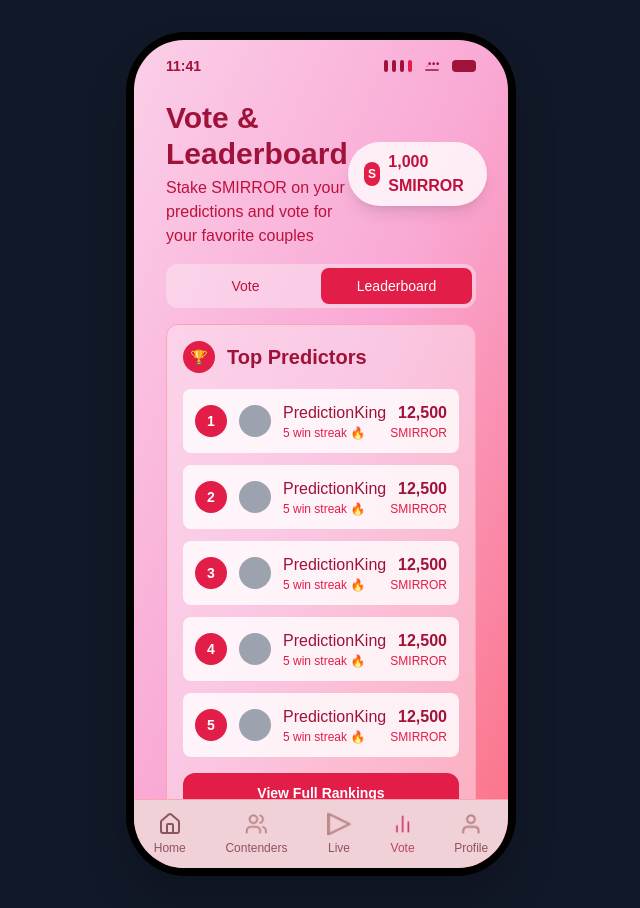
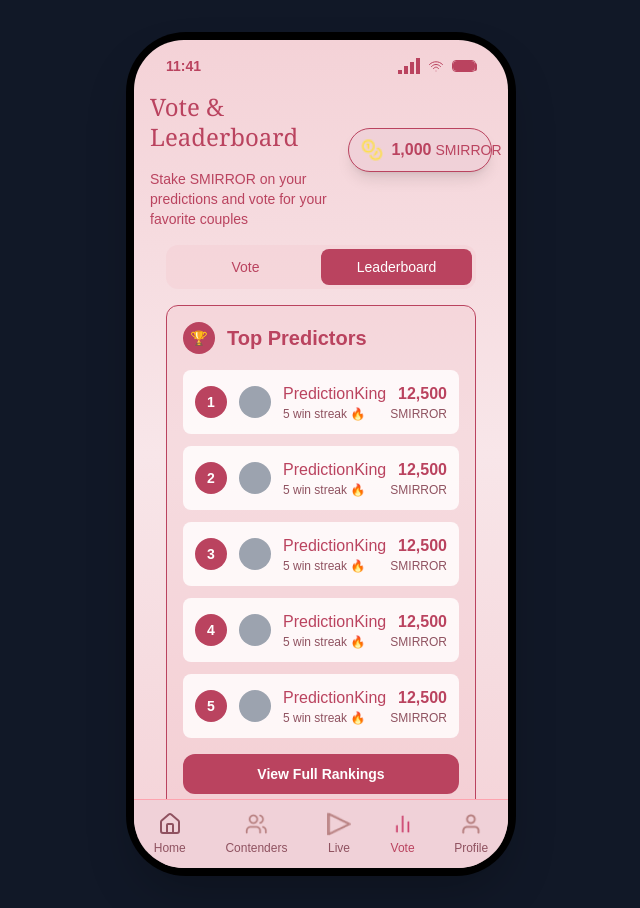
Before and after one commit to Mubashir-ali-baig/love-simulated, a Next.js app: page /vote in a window 1280 px wide. Both pictures are taken after a click on the button "Leaderboard". Shown: the whole page, without its empty margins (319-959 px from the left). Built offline with nearby package versions, Linux system fonts and the light colour scheme.

Commit message:
wip: voting screen

```diff
--- a/app/vote/page.tsx
+++ b/app/vote/page.tsx
@@ -1,12 +1,13 @@
-"use client"
+"use client";
 
-import { useState } from "react"
-import { Clock } from "lucide-react"
-import { Button } from "@/components/ui/button"
-import BottomNavigation from "@/components/bottom-navigation"
+import { useState } from "react";
+import { Clock } from "lucide-react";
+import { Button } from "@/components/ui/button";
+import BottomNavigation from "@/components/bottom-navigation";
+import StatusBar from "@/components/status-bar";
 
 export default function VotePage() {
-  const [activeTab, setActiveTab] = useState("Vote")
+  const [activeTab, setActiveTab] = useState("Vote");
 
   const topPredictors = [
     { rank: 1, name: "PredictionKing", streak: 5, points: 12500 },
@@ -14,7 +15,7 @@ export default function VotePage() {
     { rank: 3, name: "PredictionKing", streak: 5, points: 12500 },
     { rank: 4, name: "PredictionKing", streak: 5, points: 12500 },
     { rank: 5, name: "PredictionKing", streak: 5, points: 12500 },
-  ]
+  ];
 
   return (
     <div className="min-h-screen bg-gray-900 flex items-center justify-center p-8">
@@ -23,55 +24,64 @@ export default function VotePage() {
         {/* Phone Outer Frame */}
         <div className="w-[390px] h-[844px] bg-black rounded-[60px] p-2 shadow-2xl">
           {/* Phone Inner Frame */}
-          <div className="w-full h-full bg-gradient-to-br from-pink-200 via-pink-300 to-rose-400 rounded-[50px] overflow-hidden relative flex flex-col">
+          <div className="w-full h-full bg-gradient-to-b from-[#F4D2D7] via-[#F8E6E9] to-[#F4D2D7] rounded-[50px] overflow-hidden relative flex flex-col">
             {/* Status Bar */}
-            <div className="flex items-center justify-between px-8 pt-4 pb-2 text-sm font-semibold text-rose-800">
-              <span>11:41</span>
-              <div className="flex items-center gap-1">
-                <div className="flex gap-1">
-                  <div className="w-1 h-3 bg-rose-800 rounded-full"></div>
-                  <div className="w-1 h-3 bg-rose-800 rounded-full"></div>
-                  <div className="w-1 h-3 bg-rose-800 rounded-full"></div>
-                  <div className="w-1 h-3 bg-rose-600 rounded-full"></div>
-                </div>
-                <svg className="w-6 h-4 ml-1" viewBox="0 0 24 24" fill="none">
-                  <path
-                    d="M2 17h20v2H2zm1.15-4.05L4 11.47l.85 1.48L5.5 12l-.35-.95zM6.5 8.5c0-1.1.9-2 2-2s2 .9 2 2-.9 2-2 2-2-.9-2-2zm6 0c0-1.1.9-2 2-2s2 .9 2 2-.9 2-2 2-2-.9-2-2zm6 0c0-1.1.9-2 2-2s2 .9 2 2-.9 2-2 2-2-.9-2-2z"
-                    fill="currentColor"
-                  />
-                </svg>
-                <div className="w-6 h-3 bg-rose-800 rounded ml-1"></div>
-              </div>
-            </div>
+            <StatusBar />
 
             {/* Header */}
-            <div className="flex items-center justify-between px-8 py-4">
+            <div className="flex items-center justify-between px-4 py-2">
               <div>
-                <h1 className="text-3xl font-bold text-rose-800">Vote &</h1>
-                <h2 className="text-3xl font-bold text-rose-800">Leaderboard</h2>
-                <p className="text-rose-700 mt-1">
+                <div style={{ width: "181px", height: "73px" }}>
+                  <h1
+                    className="text-2xl font-normal text-[#BA435F] leading-tight"
+                    style={{ fontFamily: "Georgia, serif" }}
+                  >
+                    Vote &
+                  </h1>
+                  <h2
+                    className="text-2xl font-normal text-[#BA435F] leading-tight mb-0"
+                    style={{ fontFamily: "Georgia, serif" }}
+                  >
+                    Leaderboard
+                  </h2>
+                </div>
+                <p className="text-[#BA435F] text-sm mt-1 mb-2">
                   {activeTab === "Vote"
                     ? "Stake SMIRROR on your predictions and vote for your favorite couples"
                     : "Stake SMIRROR on your predictions and vote for your favorite couples"}
                 </p>
               </div>
-              <div className="flex items-center bg-white/80 rounded-full px-4 py-2 shadow-lg">
-                <div className="w-6 h-6 bg-rose-600 rounded-full flex items-center justify-center mr-2">
-                  <span className="text-white text-xs font-bold">S</span>
-                </div>
-                <span className="text-rose-700 font-semibold">1,000 SMIRROR</span>
+              <div
+                className="flex items-center rounded-full px-3 shadow-lg border border-[#BA435F] mx-0 py-2 mt-[-30px]"
+                style={{
+                  width: "168.57px",
+                  height: "44px",
+                  backgroundColor: "#F0D1D8",
+                }}
+              >
+                <img
+                  src="/SMIRROR_yellow.png"
+                  alt="SMIRROR Token"
+                  className="w-6 h-6 mr-2"
+                />
+                <span className="text-[#BA435F] whitespace-nowrap">
+                  <span className="font-semibold text-base">1,000</span>
+                  <span className="font-normal text-sm ml-1">SMIRROR</span>
+                </span>
               </div>
             </div>
 
             {/* Tab Navigation */}
             <div className="px-8 mb-4">
-              <div className="flex bg-pink-100/50 rounded-xl p-1">
+              <div className="flex bg-[#F0C4C9]/30 rounded-xl p-1">
                 {["Vote", "Leaderboard"].map((tab) => (
                   <button
                     key={tab}
                     onClick={() => setActiveTab(tab)}
                     className={`flex-1 py-2 px-4 rounded-lg text-sm font-medium transition-colors ${
-                      activeTab === tab ? "bg-rose-600 text-white" : "text-rose-700 hover:text-rose-800"
+                      activeTab === tab
+                        ? "bg-[#BA435F] text-white"
+                        : "text-[#BA435F] hover:text-[#8F5260]"
                     }`}
                   >
                     {tab}
@@ -81,20 +91,30 @@ export default function VotePage() {
             </div>
 
             {/* Main Content - Scrollable */}
-            <div className="flex-1 overflow-y-auto px-8" style={{ height: "calc(100% - 200px)" }}>
+            <div
+              className="flex-1 overflow-y-auto px-8"
+              style={{
+                height: "calc(100% - 200px)",
+                scrollbarWidth: "none",
+                msOverflowStyle: "none",
+                WebkitScrollbar: { display: "none" },
+              }}
+            >
               {activeTab === "Vote" && (
                 <div className="space-y-6 pb-20">
                   {/* Current Voting */}
                   <div>
                     <div className="flex items-center justify-between mb-4">
-                      <h3 className="text-rose-800 font-bold text-xl">Current Voting</h3>
-                      <div className="flex items-center text-rose-600">
+                      <h3 className="text-[#BA435F] font-bold text-xl">
+                        Current Voting
+                      </h3>
+                      <div className="flex items-center text-[#8F5260]">
                         <Clock className="h-4 w-4 mr-1" />
                         <span className="text-sm">Ends in 5 hours</span>
                       </div>
                     </div>
 
-                    <div className="bg-white/80 rounded-xl overflow-hidden shadow-lg mb-4">
+                    <div className="bg-[#F0C4C9]/30 rounded-xl overflow-hidden shadow-lg mb-4 border border-[#BA435F]">
                       <div className="relative h-48">
                         <img
                           src="/placeholder.svg?height=192&width=350"
@@ -117,43 +137,62 @@ export default function VotePage() {
                                 className="w-full h-full object-cover"
                               />
                             </div>
-                            <span className="text-white font-bold text-lg drop-shadow-lg">Peter and Alisha</span>
+                            <span className="text-white font-bold text-lg drop-shadow-lg">
+                              Peter and Alisha
+                            </span>
                           </div>
                         </div>
                       </div>
 
                       <div className="p-4">
                         <div className="flex items-center justify-between mb-2">
-                          <span className="text-rose-700 text-sm">Current votes: 1,250</span>
-                          <span className="text-rose-700 text-sm font-medium">42%</span>
+                          <span className="text-[#BA435F] text-sm">
+                            Current votes: 1,250
+                          </span>
+                          <span className="text-[#BA435F] text-sm font-medium">
+                            42%
+                          </span>
                         </div>
-                        <div className="w-full bg-rose-200 rounded-full h-2 mb-4">
-                          <div className="bg-rose-600 h-2 rounded-full" style={{ width: "42%" }}></div>
+                        <div className="w-full bg-white/20 rounded-full h-2 mb-4">
+                          <div
+                            className="bg-[#BA435F] h-2 rounded-full"
+                            style={{ width: "42%" }}
+                          ></div>
                         </div>
 
                         <div className="flex justify-between mb-4">
                           <div>
-                            <p className="text-rose-700 text-sm font-medium">Current Date Spot</p>
-                            <p className="text-rose-800 font-bold">Beach Sunset</p>
+                            <p className="text-[#BA435F] text-sm font-medium">
+                              Current Date Spot
+                            </p>
+                            <p className="text-[#BA435F] font-bold">
+                              Beach Sunset
+                            </p>
                           </div>
                           <div>
-                            <p className="text-rose-700 text-sm font-medium">Upgrade To</p>
-                            <p className="text-rose-800 font-bold">Luxury Yacht Cruise</p>
+                            <p className="text-[#BA435F] text-sm font-medium">
+                              Upgrade To
+                            </p>
+                            <p className="text-[#BA435F] font-bold">
+                              Luxury Yacht Cruise
+                            </p>
                           </div>
                         </div>
 
-                        <Button className="w-full bg-rose-600 hover:bg-rose-700 text-white font-semibold py-3 rounded-xl">
+                        <Button className="w-full bg-[#BA435F] hover:bg-[#8F5260] text-white font-semibold py-3 rounded-xl">
                           Vote for 50 SMIRROR
                         </Button>
                       </div>
                     </div>
 
                     {/* Additional voting card */}
-                    <div className="bg-white/80 rounded-xl overflow-hidden shadow-lg">
-                      <div className="h-32 bg-gradient-to-br from-blue-200 to-blue-400"></div>
+                    <div className="bg-[#F0C4C9]/30 rounded-xl overflow-hidden shadow-lg border border-[#BA435F]">
+                      <div className="h-32 bg-gradient-to-br from-[#F4D2D7] to-[#F8E6E9]"></div>
                       <div className="p-4">
-                        <h4 className="text-rose-800 font-bold mb-2">Next Couple Vote</h4>
-                        <p className="text-rose-700 text-sm">Coming soon...</p>
+                        <h4 className="text-[#BA435F] font-bold mb-2">
+                          Next Couple Vote
+                        </h4>
+                        <p className="text-[#8F5260] text-sm">Coming soon...</p>
                       </div>
                     </div>
                   </div>
@@ -163,12 +202,14 @@ export default function VotePage() {
               {activeTab === "Leaderboard" && (
                 <div className="space-y-6 pb-20">
                   {/* Top Predictors */}
-                  <div className="bg-pink-100/50 rounded-xl p-4 border border-rose-300">
+                  <div className="bg-[#F0C4C9]/30 rounded-xl p-4 border border-[#BA435F]">
                     <div className="flex items-center mb-4">
-                      <div className="w-8 h-8 bg-rose-600 rounded-full flex items-center justify-center mr-3">
+                      <div className="w-8 h-8 bg-[#BA435F] rounded-full flex items-center justify-center mr-3">
                         <span className="text-white text-sm">🏆</span>
                       </div>
-                      <h3 className="text-rose-800 font-bold text-xl">Top Predictors</h3>
+                      <h3 className="text-[#BA435F] font-bold text-xl">
+                        Top Predictors
+                      </h3>
                     </div>
 
                     <div className="space-y-3">
@@ -178,24 +219,32 @@ export default function VotePage() {
                           className="flex items-center justify-between bg-white/80 rounded-lg p-3"
                         >
                           <div className="flex items-center">
-                            <div className="w-8 h-8 bg-rose-600 rounded-full flex items-center justify-center mr-3">
-                              <span className="text-white font-bold text-sm">{predictor.rank}</span>
+                            <div className="w-8 h-8 bg-[#BA435F] rounded-full flex items-center justify-center mr-3">
+                              <span className="text-white font-bold text-sm">
+                                {predictor.rank}
+                              </span>
                             </div>
                             <div className="w-8 h-8 bg-gray-400 rounded-full mr-3"></div>
                             <div>
-                              <p className="text-rose-800 font-medium">{predictor.name}</p>
-                              <p className="text-rose-600 text-xs">{predictor.streak} win streak 🔥</p>
+                              <p className="text-[#BA435F] font-medium">
+                                {predictor.name}
+                              </p>
+                              <p className="text-[#8F5260] text-xs">
+                                {predictor.streak} win streak 🔥
+                              </p>
                             </div>
                           </div>
                           <div className="text-right">
-                            <p className="text-rose-800 font-bold">{predictor.points.toLocaleString()}</p>
-                            <p className="text-rose-600 text-xs">SMIRROR</p>
+                            <p className="text-[#BA435F] font-bold">
+                              {predictor.points.toLocaleString()}
+                            </p>
+                            <p className="text-[#8F5260] text-xs">SMIRROR</p>
                           </div>
                         </div>
                       ))}
                     </div>
 
-                    <Button className="w-full bg-rose-600 hover:bg-rose-700 text-white font-semibold py-3 rounded-xl mt-4">
+                    <Button className="w-full bg-[#BA435F] hover:bg-[#8F5260] text-white font-semibold py-3 rounded-xl mt-4">
                       View Full Rankings
                     </Button>
                   </div>
@@ -212,5 +261,5 @@ export default function VotePage() {
         </div>
       </div>
     </div>
-  )
+  );
 }
--- /dev/null
+++ b/components/status-bar.tsx
@@ -0,0 +1,46 @@
+export default function StatusBar() {
+  return (
+    <div className="flex items-center justify-between px-8 pt-4 pb-2 text-sm font-semibold text-[#BA435F]">
+      <span>11:41</span>
+      <div className="flex items-center gap-1">
+        <div className="flex items-end gap-0.5">
+          <div className="w-1 h-1 bg-[#BA435F]"></div>
+          <div className="w-1 h-2 bg-[#BA435F]"></div>
+          <div className="w-1 h-3 bg-[#BA435F]"></div>
+          <div className="w-1 h-4 bg-[#BA435F]"></div>
+        </div>
+        <svg className="w-4 h-3 ml-1" viewBox="0 0 16 12" fill="none">
+          <path
+            d="M8 10.5C8.3 10.5 8.5 10.7 8.5 11C8.5 11.3 8.3 11.5 8 11.5C7.7 11.5 7.5 11.3 7.5 11C7.5 10.7 7.7 10.5 8 10.5Z"
+            fill="currentColor"
+          />
+          <path
+            d="M5.5 8.5C6.4 7.6 7.2 7.2 8 7.2C8.8 7.2 9.6 7.6 10.5 8.5"
+            stroke="currentColor"
+            strokeWidth="1"
+            strokeLinecap="round"
+            fill="none"
+          />
+          <path
+            d="M3.5 6.5C5 5 6.5 4.5 8 4.5C9.5 4.5 11 5 12.5 6.5"
+            stroke="currentColor"
+            strokeWidth="1"
+            strokeLinecap="round"
+            fill="none"
+          />
+          <path
+            d="M1.5 4.5C3.5 2.5 5.7 1.8 8 1.8C10.3 1.8 12.5 2.5 14.5 4.5"
+            stroke="currentColor"
+            strokeWidth="1"
+            strokeLinecap="round"
+            fill="none"
+          />
+        </svg>
+        <div className="w-6 h-3 border border-[#BA435F] rounded-sm ml-1 relative">
+          <div className="w-full h-full bg-[#BA435F] rounded-sm"></div>
+          <div className="absolute -right-0.5 top-0.5 w-0.5 h-2 bg-[#BA435F] rounded-r-sm"></div>
+        </div>
+      </div>
+    </div>
+  );
+}
```
Also changed, not shown: app/contenders/page.tsx (+2 -42 lines), app/profile/page.tsx (+2 -42 lines).
